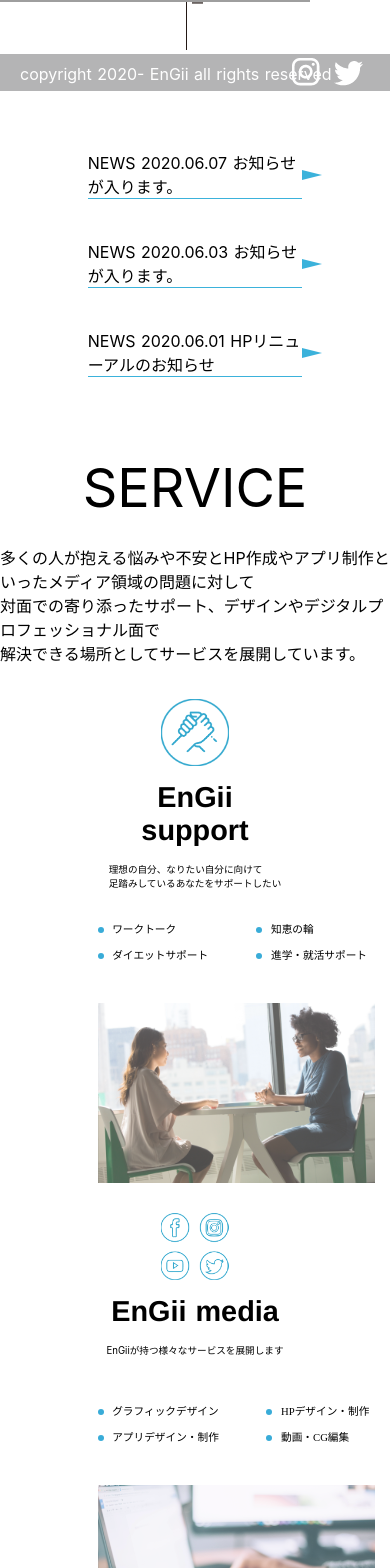
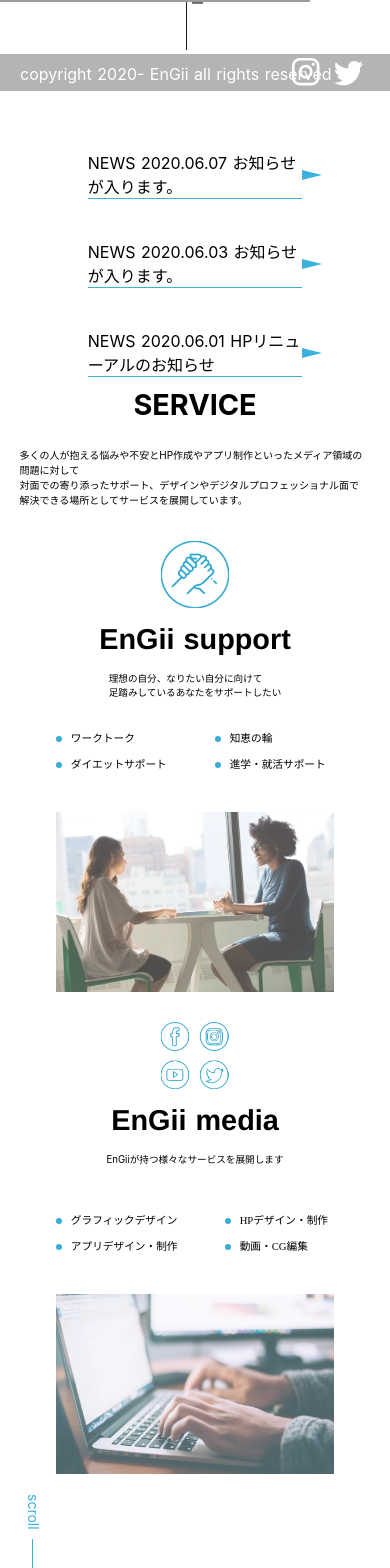
Before and after one commit to reiji-0720/EnGii-HP-recreate, a Nuxt app: page / in a window 390 px wide. Shown: the part 419-1987 px from the top of the page. Built offline with nearby package versions, Linux system fonts and the light colour scheme; grey boxes are pictures that could not be loaded.

Commit message:
レスポンシブ

```diff
--- a/components/engiiMedia.vue
+++ b/components/engiiMedia.vue
@@ -124,6 +124,8 @@ export default {};
   .media{
     float: none;
     margin-top:30px ;
+    width: 90%;
+    margin: 30px auto 0;
   }
 }
 @media screen and (max-width:1000px){
--- a/components/engiiSupport.vue
+++ b/components/engiiSupport.vue
@@ -122,6 +122,8 @@ export default {};
 @media screen and (max-width: 730px){
   .support{
     float: none;
+    width: 90%;
+    margin: 0 auto;
   }
 }
 @media screen and (max-width:1000px){
--- a/pages/index.vue
+++ b/pages/index.vue
@@ -10,7 +10,7 @@
     <MediaFooter class="MediaFooter" />
     <News class="News" />
     <div class="sreviceTitle">
-      <p class="serviceMainText">SERVICE</p>
+      <h2 class="serviceMainText">SERVICE</h2>
       <p class="serviceSubText">
         多くの人が抱える悩みや不安とHP作成やアプリ制作といったメディア領域の問題に対して
         <br />対面での寄り添ったサポート、デザインやデジタルプロフェッショナル面で
@@ -171,4 +171,18 @@ export default {
 }
 @media screen and (max-width: 1366px) {
 }
+
+@media screen and (max-width:730px){
+.sreviceTitle{
+  width: 90%;
+  margin: 0 auto;
+}
+.serviceSubText{
+  font-size: 10px;
+}
+.serviceMainText{
+  font-size: 28.84px;
+}
+}
+
 </style>
```
